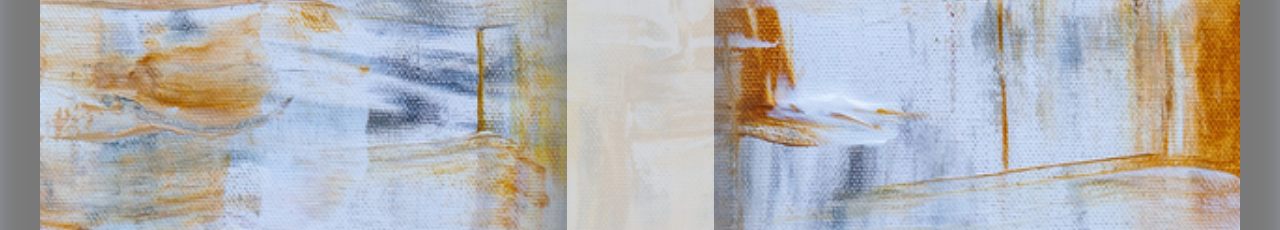
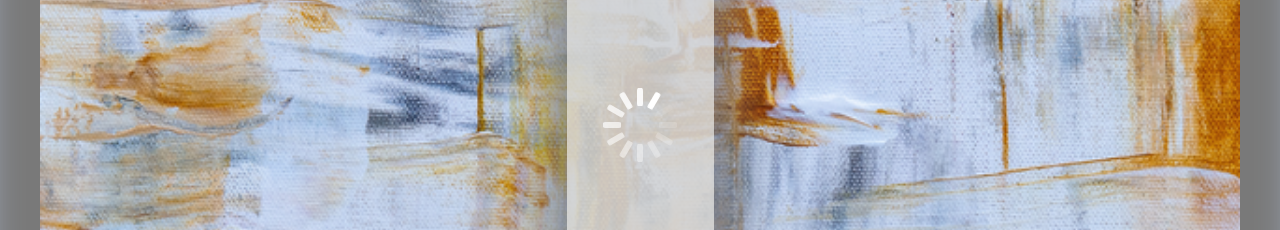
Before and after one commit to raichev-dima/canvas-app, a React (Create React App) app: page / in a window 1280 px wide. Shown: the part 321-551 px from the top of the page. Built offline with nearby package versions, Linux system fonts and the light colour scheme.

Commit message:
feat(Spinner): implement Spinner

```diff
--- a/src/components/Preview/Preview.js
+++ b/src/components/Preview/Preview.js
@@ -1,10 +1,19 @@
 import React from 'react';
 
 import styles from './Preview.module.scss';
+import Spinner from '../Spinner/Spinner';
+
+const spinnerPosition = {
+  position: 'absolute',
+  top: '50%',
+  left: '50%',
+  transform: 'translate(-50%, -50%)',
+};
 
 function Preview(props) {
   return (
     <div className={styles.preview__container}>
+      <Spinner style={spinnerPosition} />
       <textarea className={styles.preview__area} readOnly={true} />
     </div>
   );
--- a/src/components/Preview/Preview.module.scss
+++ b/src/components/Preview/Preview.module.scss
@@ -1,13 +1,15 @@
 @value inputDataFieldWidth from '../DateFileInput/DataFileInput.module.scss';
 
 .preview__container {
+  position: relative;
+  margin-top: 3rem;
   width: 100%;
-  display: inline-block;
-  text-align: center;
+  display: flex;
+  align-items: center;
+  justify-content: center;
 }
 
 .preview__area {
-  margin-top: 3rem;
   width: inputDataFieldWidth;
   height: 50rem;
   border: none;
--- /dev/null
+++ b/src/components/Spinner/Spinner.js
@@ -0,0 +1,23 @@
+import React from 'react';
+
+import styles from './Spinner.module.scss';
+
+function Spinner(props) {
+  const elements = Array(12).fill(1);
+  const rotateStart = 0;
+  const delayStart = -1.1;
+
+  return (
+    <div className={styles.spinner} {...props}>
+      {elements.map((_, i) => {
+        const style = {
+          transform: `rotate(${rotateStart + i * 30}deg)`,
+          animationDelay: `${delayStart + i * 0.1}s`,
+        };
+        return <div key={i} style={style} />;
+      })}
+    </div>
+  );
+}
+
+export default Spinner;
--- /dev/null
+++ b/src/components/Spinner/Spinner.module.scss
@@ -0,0 +1,33 @@
+.spinner {
+  color: initial;
+  display: inline-block;
+  position: relative;
+  width: 80px;
+  height: 80px;
+
+  div {
+    transform-origin: 40px 40px;
+    animation: spinner 1.2s linear infinite;
+
+    &:after {
+      content: ' ';
+      display: block;
+      position: absolute;
+      top: 3px;
+      left: 37px;
+      width: 6px;
+      height: 18px;
+      border-radius: 20%;
+      background: #fff;
+    }
+  }
+}
+
+@keyframes spinner {
+  0% {
+    opacity: 1;
+  }
+  100% {
+    opacity: 0;
+  }
+}
```
